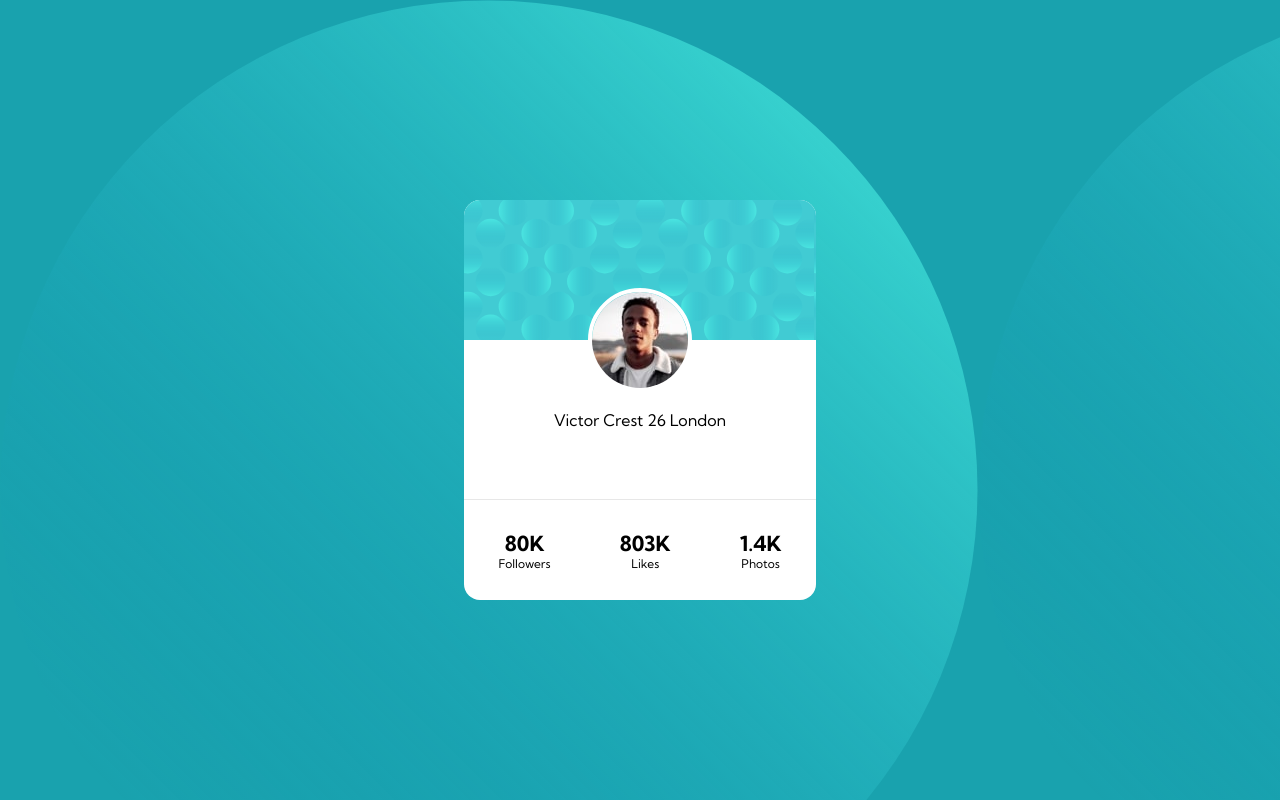
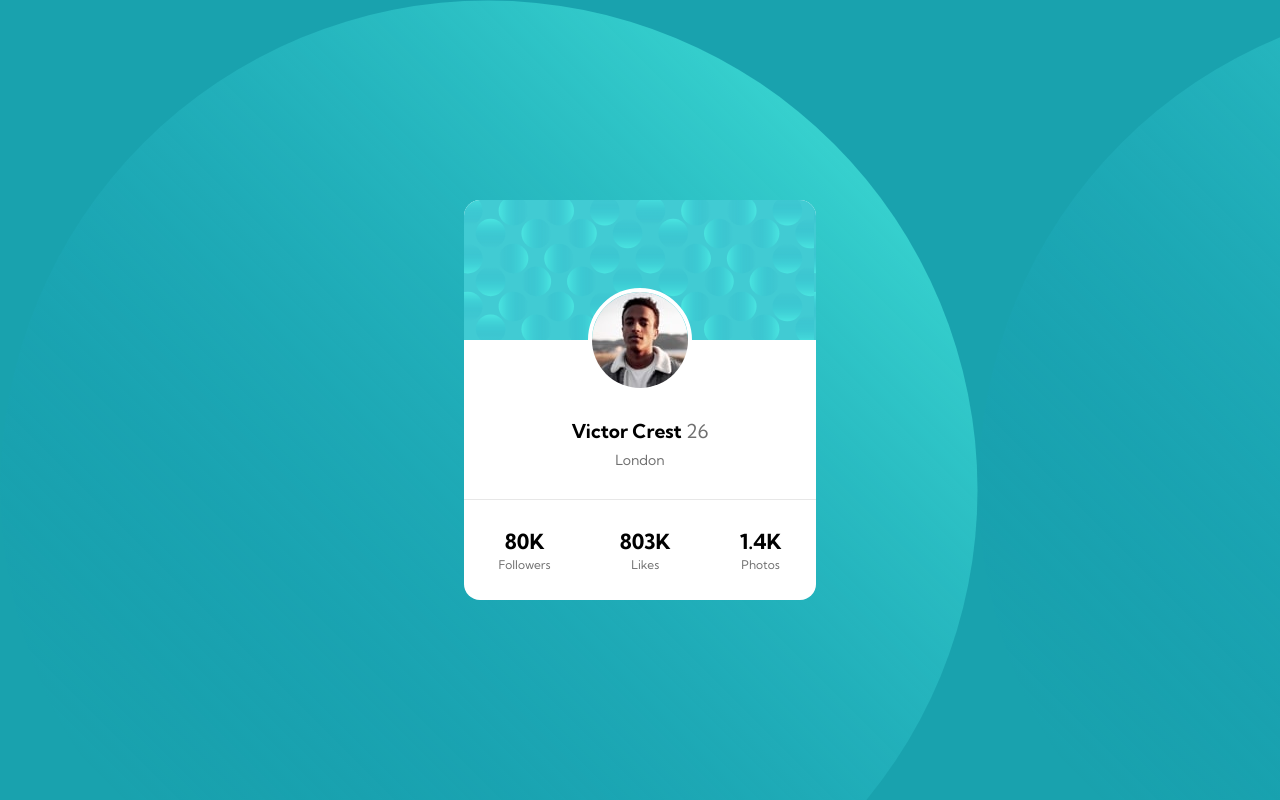
Before and after one commit to Piotrek1994/Profile-card-component, a plain HTML site: page index.html in a window 1280 px wide. Drawn offline with Linux system fonts and the light colour scheme.

Commit message:
Styling css

```diff
--- a/index.html
+++ b/index.html
@@ -23,22 +23,25 @@
     <div class="card-top"></div>
     <div class="card-mid"><img src="./images/image-victor.jpg" alt="photo of man" class="card-img">
 
-      <p>Victor Crest
-        26
-        London</p>
+      <div class="card-mid_info">Victor Crest
+        <span class="card-mid_years">26</span><p class="card-mid_city">London</p></div>
+
     </div>
 
     <div class="card-bottom">
 
 
       <div class="card-bottom_social">80K
-        <p class="social-info">Followers</p></div>
+        <p class="social-info">Followers</p>
+      </div>
 
       <div class="card-bottom_social">803K
-        <p class="social-info">Likes</p></div>
+        <p class="social-info">Likes</p>
+      </div>
 
       <div class="card-bottom_social">1.4K
-        <p class="social-info">Photos</p></div>
+        <p class="social-info">Photos</p>
+      </div>
 
     </div>
   </div>
--- a/style.css
+++ b/style.css
@@ -34,6 +34,27 @@ body {
 	align-items: center;
     height: 40%;
     border-bottom: 1px solid rgba(0, 0, 0, 0.096);
+
+}
+
+.card-mid_info {
+    text-align: center;
+    margin-top: 3rem;
+    font-weight: 700;
+    font-size: 1.2rem;
+}
+
+.card-mid_years {
+    font-weight: 200;
+    color: rgba(0, 0, 0, 0.566);
+}
+
+.card-mid_city {
+    margin-top: 0.5rem;
+    font-size: 14px;
+    font-weight: 200;
+    color: rgba(0, 0, 0, 0.566);
+
 }
 
 .card-img {
@@ -61,7 +82,8 @@ body {
 }
 
 .social-info {
+    margin-top: .2rem;
     font-size: 12px;
     font-weight: 400;
-
+    color: rgba(0, 0, 0, 0.566);
 }
```
